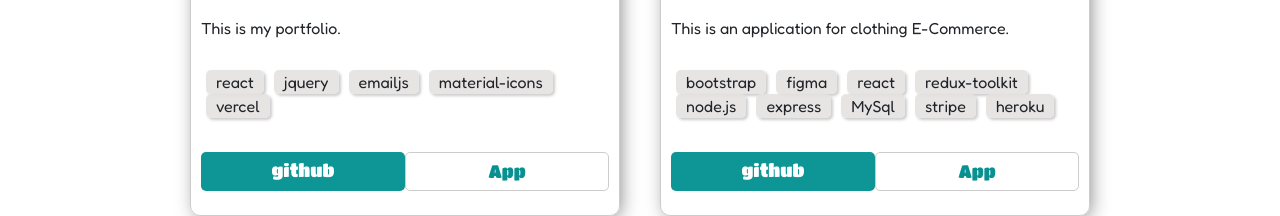
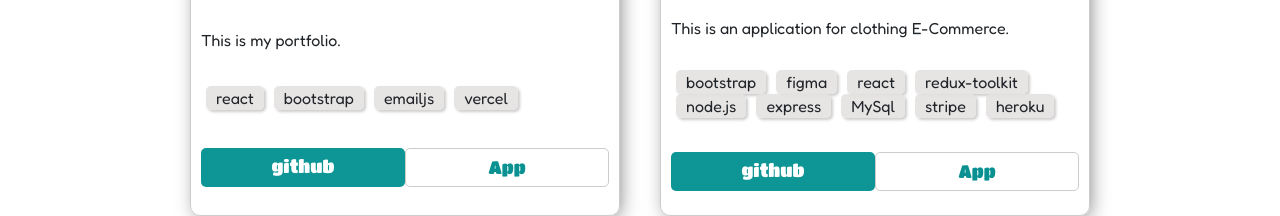
Before and after one commit to Chimoha31/Portfolio0, a React (Create React App) app: page /all_projects in a window 1280 px wide. Shown: the part 428-644 px from the top of the page. Built offline with nearby package versions, Linux system fonts and the light colour scheme; no server answers; a web font is replaced by a local one.

Commit message:
Fixed some

```diff
--- a/src/projects/allProjectsElements.js
+++ b/src/projects/allProjectsElements.js
@@ -14,7 +14,7 @@ let allProjectsElements = [
     image: portfolio_chiho,
     title: "Portfolio",
     description: "This is my portfolio.",
-    technology: ["react", "jquery", "emailjs", "material-icons", "vercel"],
+    technology: ["react", "bootstrap", "emailjs", "vercel"],
     github: "https://github.com/Chimoha31/Portfolio.git",
     app: "https://portfolio-chiho.vercel.app/",
   },
```
Also changed, not shown: src/projectsImage/portfolio_chiho.png.
